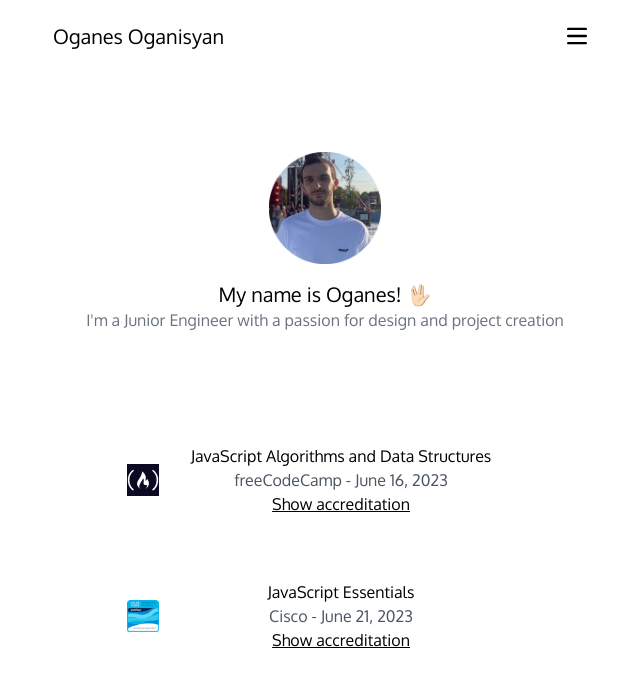
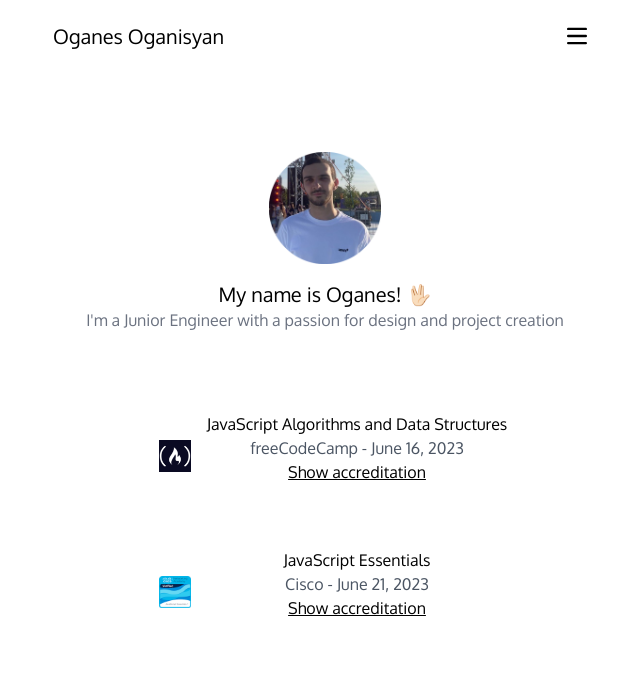
Before and after one commit to bierooed/oganes-oganisyan-cv, a React (Vite) app: page / in a window 1280 px wide. Shown: the top 686 px of the page, without its empty margins (315-955 px from the left). Built offline with nearby package versions, Linux system fonts and the light colour scheme; the HTML template or start-up script is replaced by a standard one.

Commit message:
Some style changes

```diff
--- a/src/components/HomePage/Certificates.jsx
+++ b/src/components/HomePage/Certificates.jsx
@@ -29,10 +29,10 @@ export default function Certificates() {
     <div className="text-center mt-16 p-4">
       {certificates.map(({ id, issued, pic, course, date, verifyUrl }) => {
         return (
-          <div key={id} className="flex items-center">
-            <img className="w-8" src={pic} />
+          <div key={id} className="w-full flex  items-center mb-12">
+            <img className="w-8 m-4" src={pic} />
 
-            <div className="w-full p-8">
+            <div className="w-full mb-4">
               <h3>{course}</h3>
               <p className="text-gray-600">
                 {issued} - {date}
```
